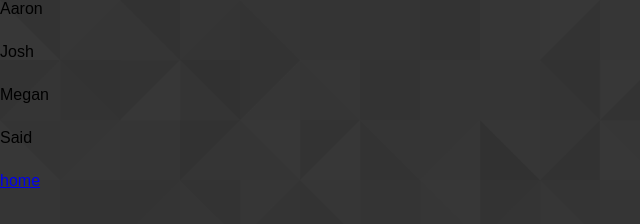
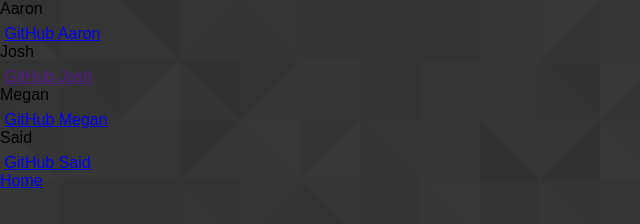
Before and after one commit to dmuldrew/banana-beat-codefellows-project, a plain HTML site: page aboutus.html in a window 1280 px wide. Shown: the whole page, without its empty margins (0-640 px from the left). Drawn offline with Linux system fonts and the light colour scheme.

Commit message:
created a layout for about us page

```diff
--- a/aboutus.html
+++ b/aboutus.html
@@ -10,25 +10,29 @@
     <h2> </h2>
     <p></p>
     <img src="" alt="" >
+    <a href="https://github.com/SilveredSliver" target="_blank"> GitHub Aaron </a>
    </div>
    <div id="secondBeater" class="beaters">
      <h1> Josh</h1>
      <h2> </h2>
      <p></p>
      <img src="" alt="" >
+     <a href="" target="_blank"> GitHub Josh </a>
     </div>
     <div id="thirdBeater" class="beaters">
       <h1> Megan </h1>
       <h2> </h2>
       <p></p>
       <img src="" alt="" >
+      <a href="https://github.com/makflood" target="_blank"> GitHub Megan </a>
      </div>
-     <div id="firstBeater" class="beaters">
+     <div id="fourthBeater" class="beaters">
        <h1> Said </h1>
        <h2> </h2>
        <p></p>
        <img src="" alt="" >
+       <a href="https://github.com/saidmattar" target="_blank"> GitHub Said </a>
       </div>
-      <a href="index.html"> home </a>
+      <a href="index.html" target="-blank"> Home </a>
   </body>
 </html>
```
Also changed, not shown: index.html (+1 -1 lines).
